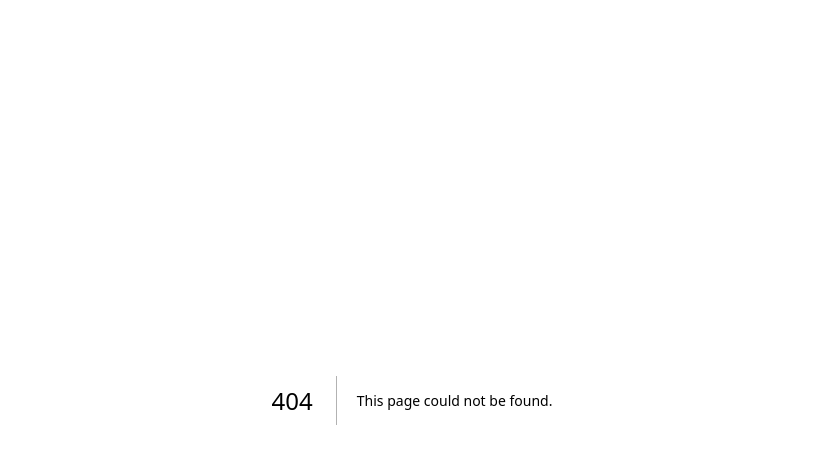
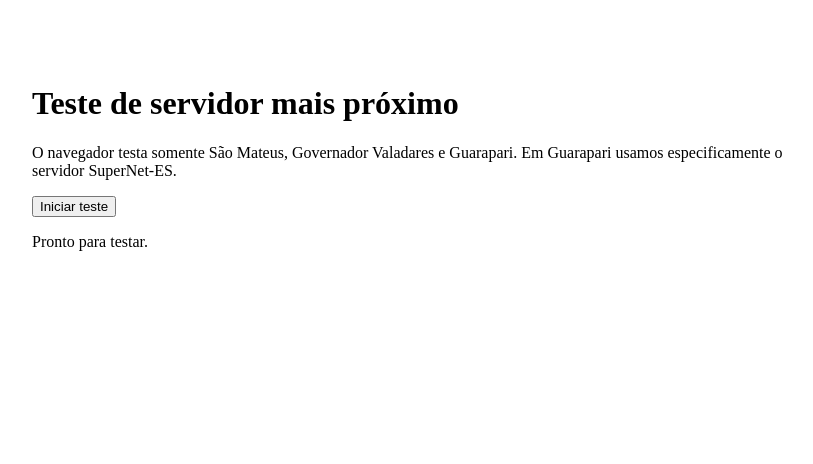
Before and after one commit to mrleles/colher-dados, a Next.js app: page /teste-velocidade in a window 1280 px wide. Before the commit this address had no page. Shown: the top 464 px of the page, without its empty margins (228-1041 px from the left). Built offline with nearby package versions, Linux system fonts and the light colour scheme.

Commit message:
feat: adicionar pagina de teste do servidor mais proximo

```diff
--- /dev/null
+++ b/app/teste-velocidade/page.tsx
@@ -0,0 +1,49 @@
+"use client";
+
+import { useState } from "react";
+import { findNearestOoklaServer, measureOoklaDownload, type OoklaLatencyResult } from "@/lib/telemetry/ookla-browser";
+
+export default function SpeedTestPage() {
+  const [results, setResults] = useState<OoklaLatencyResult[]>([]);
+  const [selected, setSelected] = useState<OoklaLatencyResult | null>(null);
+  const [download, setDownload] = useState<number | null>(null);
+  const [running, setRunning] = useState(false);
+  const [message, setMessage] = useState("Pronto para testar.");
+
+  async function runTest() {
+    setRunning(true); setResults([]); setSelected(null); setDownload(null);
+    setMessage("Medindo latência dos 3 servidores…");
+    try {
+      const nearest = await findNearestOoklaServer();
+      setResults(nearest.results); setSelected(nearest.selected);
+      setMessage("Servidor escolhido: " + nearest.selected.name + " — " + nearest.selected.city + ". Medindo download…");
+      const downloadResult = await measureOoklaDownload(nearest.selected);
+      setDownload(downloadResult.downloadMbps); setMessage("Teste concluído.");
+    } catch (error) {
+      setMessage(error instanceof Error ? error.message : "Falha no teste.");
+    } finally { setRunning(false); }
+  }
+
+  return (
+    <main style={{ maxWidth: 760, margin: "40px auto", padding: 24 }}>
+      <h1>Teste de servidor mais próximo</h1>
+      <p>O navegador testa somente São Mateus, Governador Valadares e Guarapari. Em Guarapari usamos especificamente o servidor SuperNet-ES.</p>
+      <button type="button" onClick={runTest} disabled={running}>{running ? "Testando…" : "Iniciar teste"}</button>
+      <p>{message}</p>
+      {results.length > 0 && (
+        <table style={{ width: "100%", marginTop: 24, borderCollapse: "collapse" }}>
+          <thead><tr><th align="left">Servidor</th><th align="left">Cidade</th><th align="left">Latência</th><th align="left">Jitter</th><th align="left">Status</th></tr></thead>
+          <tbody>{results.map((result) => (
+            <tr key={result.id}>
+              <td>{result.name}</td><td>{result.city}</td>
+              <td>{result.latencyMs === null ? "—" : result.latencyMs.toFixed(1) + " ms"}</td>
+              <td>{result.jitterMs === null ? "—" : result.jitterMs.toFixed(1) + " ms"}</td>
+              <td>{selected?.id === result.id ? "ESCOLHIDO" : result.error ?? "OK"}</td>
+            </tr>
+          ))}</tbody>
+        </table>
+      )}
+      {selected && <p><strong>Download pelo servidor escolhido:</strong> {selected.name} — {selected.city}{download !== null ? " — " + download.toFixed(2) + " Mbps" : ""}</p>}
+    </main>
+  );
+}
```
